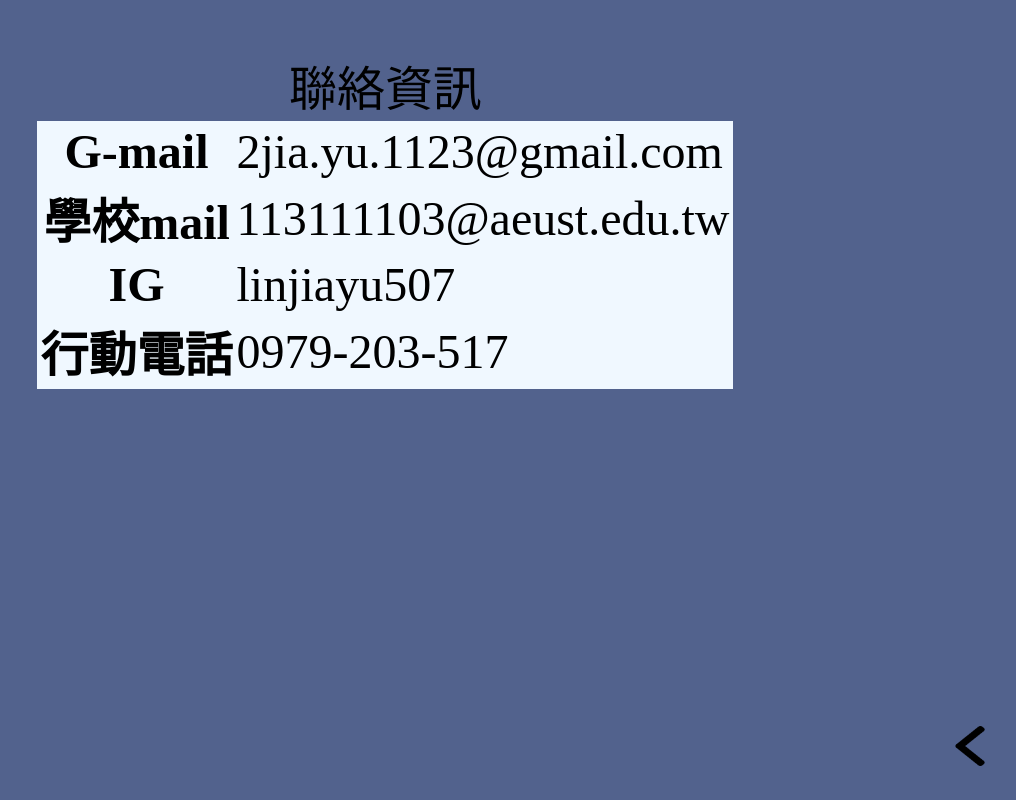
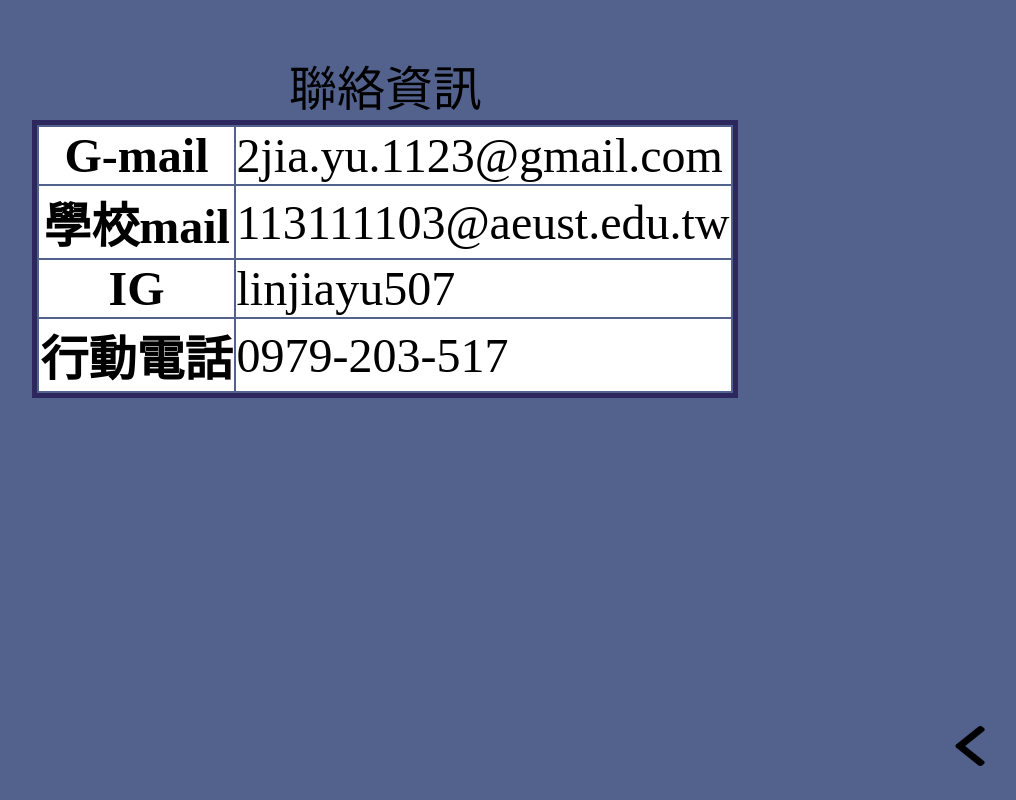
Before and after one commit to jiayu-517/yuyu, a plain HTML site: page rabbit.html in a window 1280 px wide. Shown: the whole page, without its empty margins (255-1271 px from the left). Drawn offline with Linux system fonts and the light colour scheme.

Commit message:
Add files via upload

```diff
--- a/css/ra.css
+++ b/css/ra.css
@@ -4,17 +4,15 @@ body {
     margin: 20px auto;
 }
 
-table{
-    border:3px solid #52628d;
-}
 #ta2 {
     font-size: 300%;
     margin: 50px auto;
-    border: 5px solid rgb(169, 224, 164);
-    background-color: aliceblue;
-    border: 1px solid #52628d;
+    border: 5px solid rgb(44, 39, 92);
 }
+.ta3{
+    background-color: #ffffff;
 
+}
 /* 按鈕 */
 p {
     background-color: #ffffff;
```
